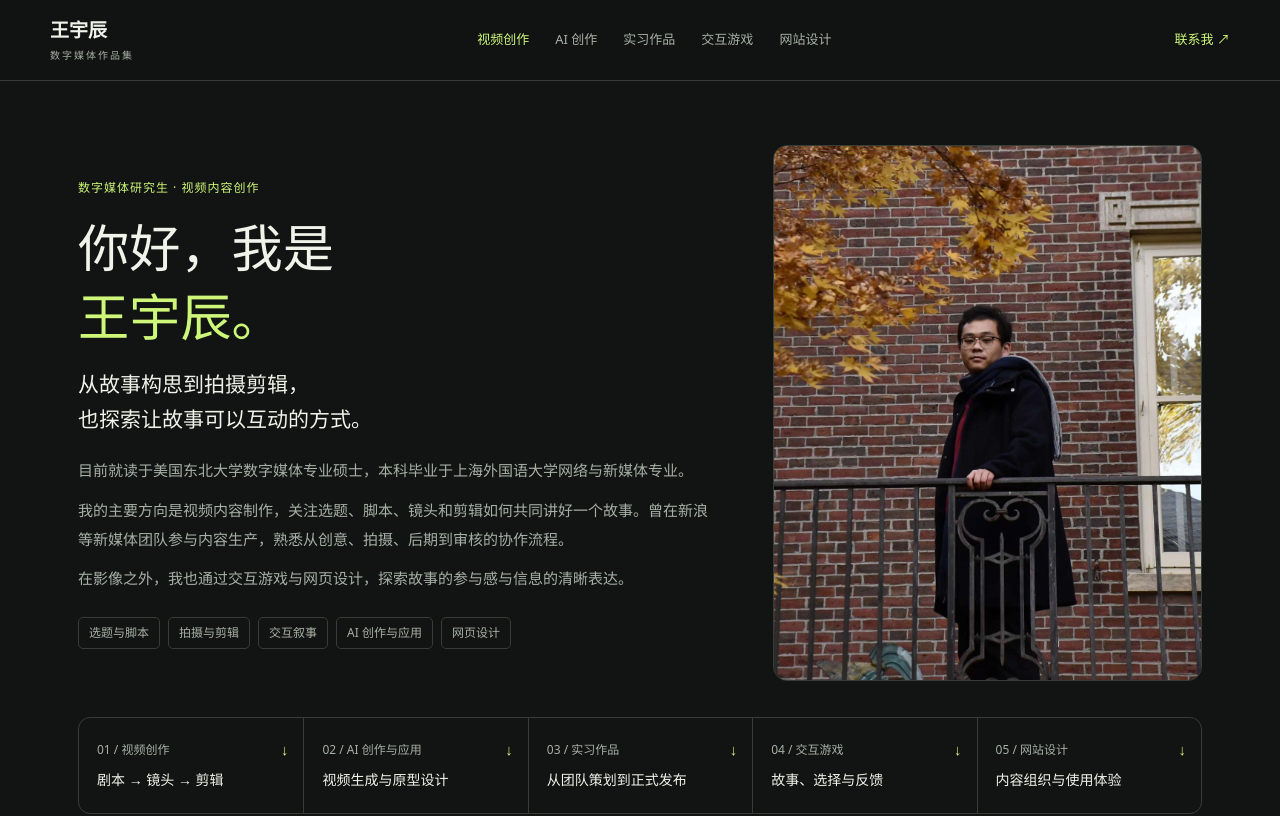
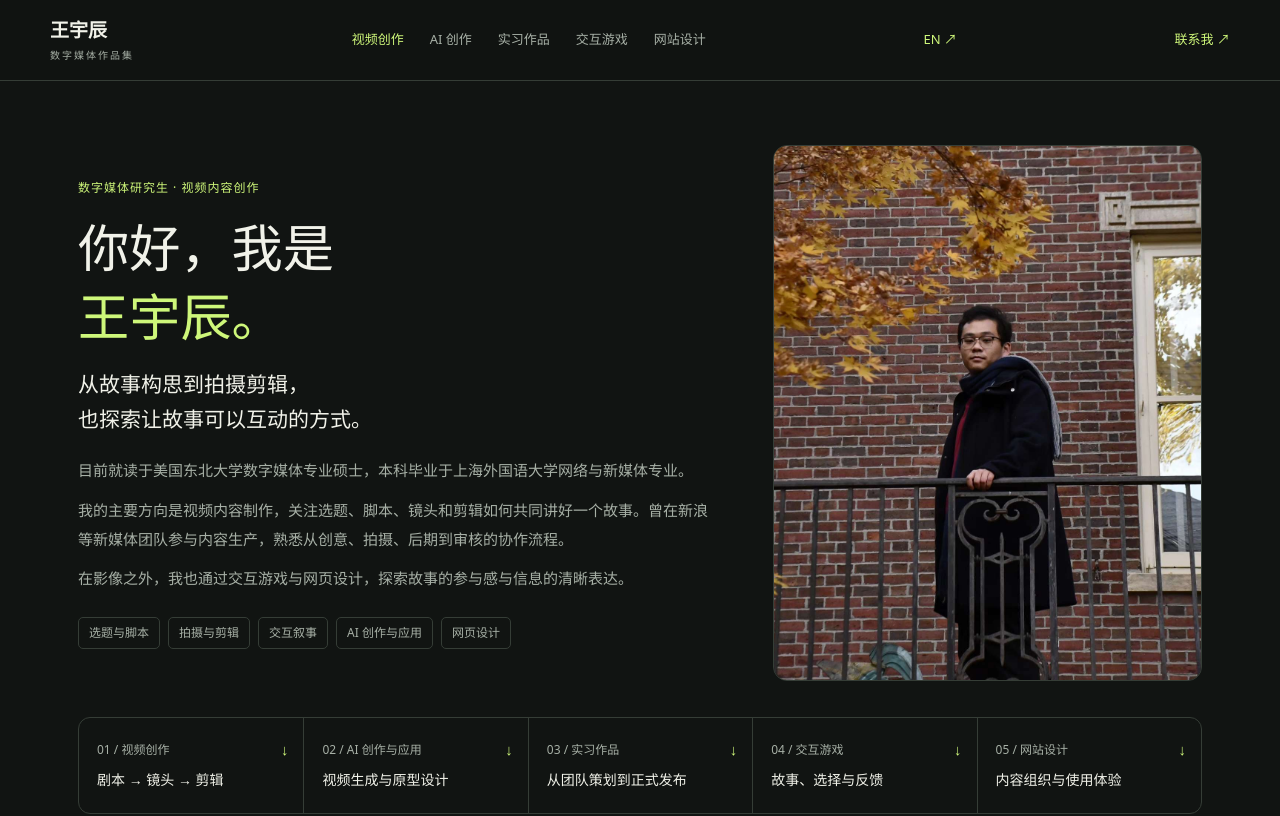
Before and after one commit to Yuchen-W-2001/Yuchen-W-2001.github.io, a plain HTML site: page index.html in a window 1280 px wide. Shown: the top 816 px of the page. Drawn offline with Linux system fonts and the light colour scheme.

Commit message:
Add English portfolio switcher

```diff
--- a/index.html
+++ b/index.html
@@ -3,7 +3,7 @@
 <head><meta charset="utf-8"><meta name="viewport" content="width=device-width,initial-scale=1"><meta name="description" content="王宇辰的数字媒体作品集，展示视频创作、生成式 AI 应用、实习作品、交互游戏与网站设计。"><title>王宇辰｜数字媒体作品集</title><link rel="stylesheet" href="style.css"><link rel="stylesheet" href="tools.css"></head>
 <body id="top">
 <a class="skip" href="#video">跳至作品</a>
-<header class="nav"><a class="brand" href="#top">王宇辰<span>数字媒体作品集</span></a><nav aria-label="作品分类"><a href="#video">视频创作</a><a href="#ai">AI 创作</a><a href="#internship">实习作品</a><a href="#games">交互游戏</a><a href="#web">网站设计</a></nav><a class="contact-nav" href="#contact">联系我 ↗</a></header>
+<header class="nav"><a class="brand" href="#top">王宇辰<span>数字媒体作品集</span></a><nav aria-label="作品分类"><a href="#video">视频创作</a><a href="#ai">AI 创作</a><a href="#internship">实习作品</a><a href="#games">交互游戏</a><a href="#web">网站设计</a></nav><a class="contact-nav" href="en/">EN ↗</a><a class="contact-nav" href="#contact">联系我 ↗</a></header>
 <main>
 <section class="intro" aria-labelledby="intro-title"><div class="profile-hero"><div class="profile-copy"><div class="eyebrow">数字媒体研究生 · 视频内容创作</div><h1 id="intro-title">你好，我是<span>王宇辰。</span></h1><p class="profile-lead">从故事构思到拍摄剪辑，<br>也探索让故事可以互动的方式。</p><div class="profile-bio"><p>目前就读于美国东北大学数字媒体专业硕士，本科毕业于上海外国语大学网络与新媒体专业。</p><p>我的主要方向是视频内容制作，关注选题、脚本、镜头和剪辑如何共同讲好一个故事。曾在新浪等新媒体团队参与内容生产，熟悉从创意、拍摄、后期到审核的协作流程。</p><p>在影像之外，我也通过交互游戏与网页设计，探索故事的参与感与信息的清晰表达。</p></div><div class="profile-skills"><span>选题与脚本</span><span>拍摄与剪辑</span><span>交互叙事</span><span>AI 创作与应用</span><span>网页设计</span></div></div><figure class="profile-photo"><img src="assets/wang-yuchen-portrait.jpg" width="1440" height="1440" alt="王宇辰的个人照片，站在秋日树叶与红砖墙前"></figure></div>
 <div class="directory"><a href="#video"><span>01 / 视频创作</span><strong>剧本 → 镜头 → 剪辑</strong><i>↓</i></a><a href="#ai"><span>02 / AI 创作与应用</span><strong>视频生成与原型设计</strong><i>↓</i></a><a href="#internship"><span>03 / 实习作品</span><strong>从团队策划到正式发布</strong><i>↓</i></a><a href="#games"><span>04 / 交互游戏</span><strong>故事、选择与反馈</strong><i>↓</i></a><a href="#web"><span>05 / 网站设计</span><strong>内容组织与使用体验</strong><i>↓</i></a></div></section>
```
